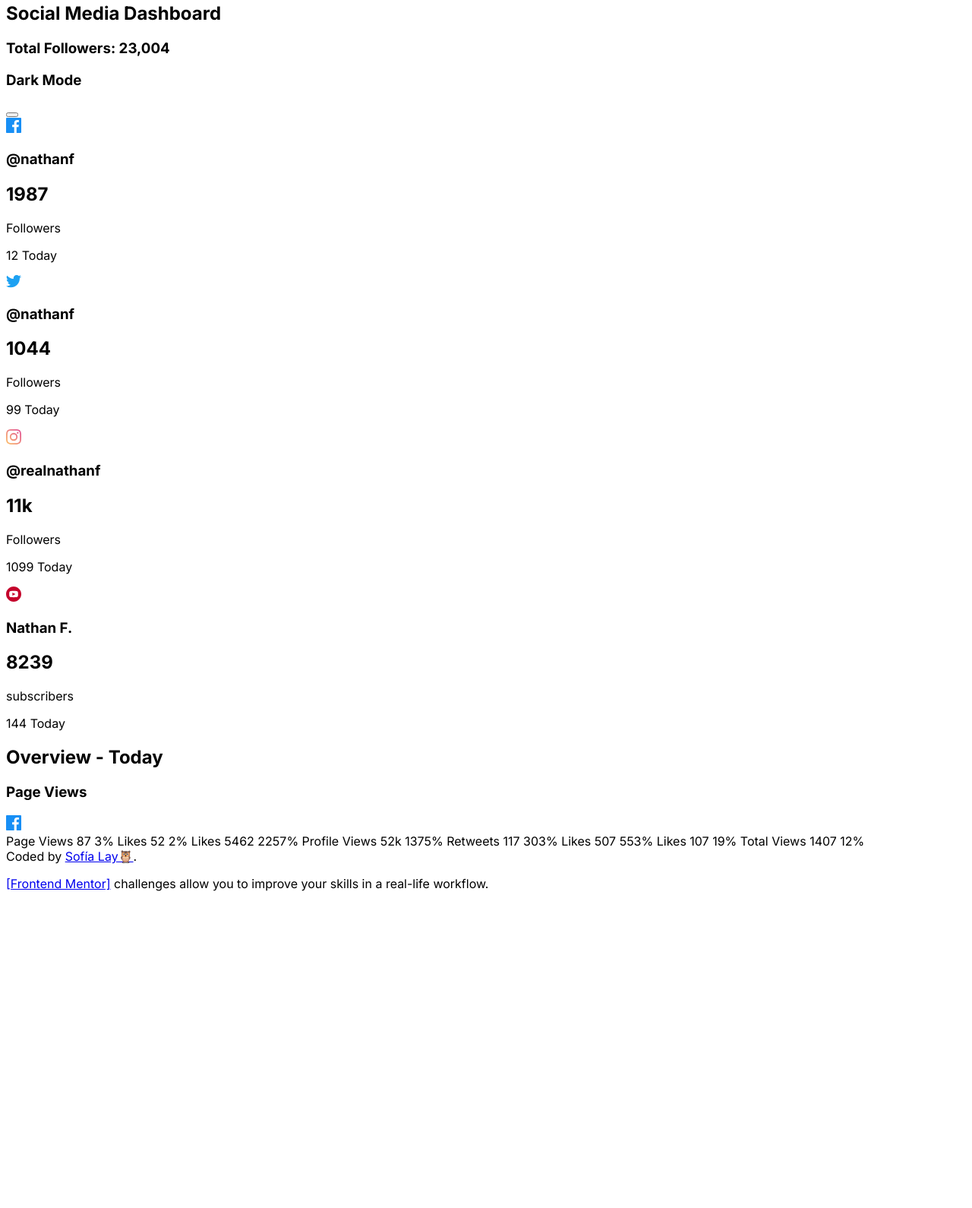
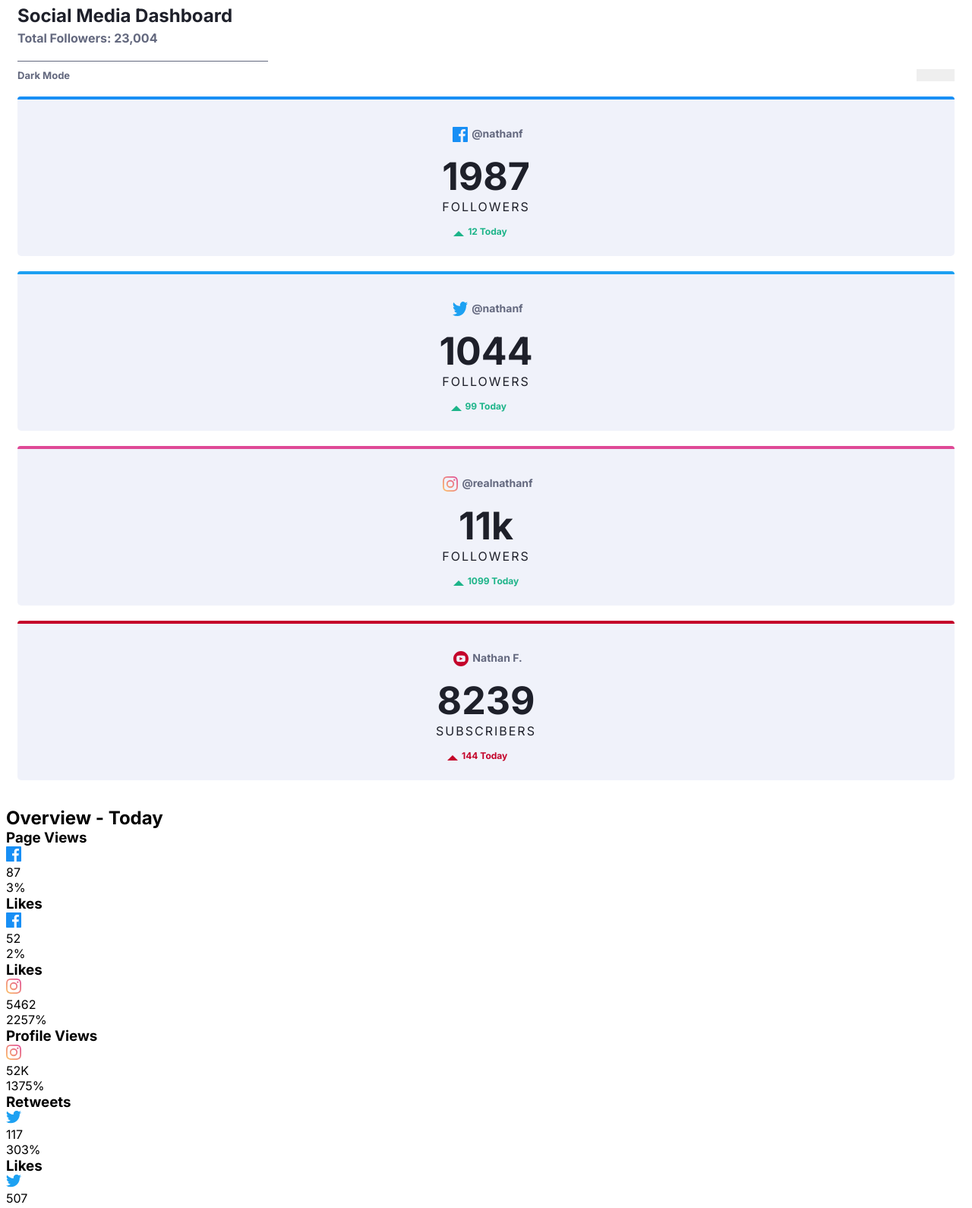
Before and after one commit to Sofialay/Native-Javascript, a plain HTML site: page theme-switcher/index.html in a window 1280 px wide. Shown: the part 17-1607 px from the top of the page at 76% size. Before the commit the page ends 1206 px from the top, so only its background shows below. Drawn offline with Linux system fonts and the light colour scheme.

Commit message:
update css and html

```diff
--- a/theme-switcher/css/style.css
+++ b/theme-switcher/css/style.css
@@ -1,2 +1,104 @@
 body {
-  font-family: "Inter", sans-serif; }
+  font-family: "Inter", sans-serif;
+  background-color: white; }
+  body h1, body p, body h2, body h3, body button {
+    margin: 0;
+    padding: 0; }
+
+.social-media-dashboard {
+  padding: 15px;
+  color: #1e202a; }
+  .social-media-dashboard header h1 {
+    font-size: x-large;
+    padding-bottom: 5px; }
+  .social-media-dashboard header p {
+    color: #63687e;
+    font-weight: bold;
+    padding-bottom: 20px; }
+  .social-media-dashboard header .line {
+    width: 330px;
+    height: 1px;
+    background-color: #63687e;
+    margin-bottom: 10px; }
+  .social-media-dashboard header .switcher {
+    display: flex;
+    justify-content: space-between; }
+    .social-media-dashboard header .switcher h3 {
+      color: #63687e;
+      font-size: small; }
+    .social-media-dashboard header .switcher button {
+      width: 50px;
+      border: none; }
+  .social-media-dashboard .card {
+    position: relative;
+    margin: 20px 0;
+    padding: 25px;
+    background-color: #f0f2fa;
+    display: flex;
+    flex-direction: column;
+    align-items: center;
+    height: 160px;
+    border-radius: 5px; }
+    .social-media-dashboard .card .primary-color-1 {
+      width: 100%;
+      height: 4px;
+      background-color: #198ff5;
+      position: absolute;
+      border-radius: 5px 5px 0 0;
+      top: 0; }
+    .social-media-dashboard .card .primary-color-2 {
+      width: 100%;
+      height: 4px;
+      background-color: #1ca0f2;
+      position: absolute;
+      border-radius: 5px 5px 0 0;
+      top: 0; }
+    .social-media-dashboard .card .primary-color-3 {
+      width: 100%;
+      height: 4px;
+      background-color: #df4996;
+      position: absolute;
+      border-radius: 5px 5px 0 0;
+      top: 0; }
+    .social-media-dashboard .card .primary-color-4 {
+      width: 100%;
+      height: 4px;
+      background-color: #c4032a;
+      position: absolute;
+      border-radius: 5px 5px 0 0;
+      top: 0; }
+    .social-media-dashboard .card .name-and-media {
+      display: flex;
+      padding: 15px; }
+      .social-media-dashboard .card .name-and-media img {
+        width: 20px;
+        height: 20px;
+        margin: 0 5px; }
+      .social-media-dashboard .card .name-and-media h3 {
+        font-size: 14px;
+        color: #63687e; }
+    .social-media-dashboard .card .today-counter {
+      text-align: center; }
+      .social-media-dashboard .card .today-counter h1 {
+        font-size: 50px; }
+      .social-media-dashboard .card .today-counter .followers {
+        text-transform: uppercase;
+        letter-spacing: 2px; }
+      .social-media-dashboard .card .today-counter .track-day {
+        display: flex;
+        margin: 15px; }
+        .social-media-dashboard .card .today-counter .track-day .triangle {
+          width: 0;
+          height: 0;
+          border-style: solid;
+          border-width: 7px 7px 7px 7px;
+          border-color: transparent transparent #1db489 transparent;
+          margin-right: 5px; }
+        .social-media-dashboard .card .today-counter .track-day p {
+          color: #1db489;
+          font-weight: bold;
+          font-size: 12px; }
+      .social-media-dashboard .card .today-counter .youtube-red .triangle {
+        border-color: transparent transparent #c4032a transparent; }
+      .social-media-dashboard .card .today-counter .youtube-red p {
+        color: #c4032a; }
--- a/theme-switcher/index.html
+++ b/theme-switcher/index.html
@@ -11,75 +11,85 @@
 </head>
 <body>
   <section class="social-media-dashboard">
-    <head>
+    <header>
       <h1>Social Media Dashboard</h1>
-      <h3>Total Followers: 23,004</h3>
-      <div></div>
+      <p>Total Followers: 23,004</p>
+      <div class="line"></div>
+      <div class="switcher">
         <h3>Dark Mode</h3>
         <button></button>
-    </head>
+      </div>
+    </header>
 
-    <div class="card-1">
+    <div class="card first-card">
       <div class="primary-color-1"></div>
       <div class="name-and-media">
         <img src="./images/icon-facebook.svg" alt="@nathanf on facebook">
         <h3>@nathanf</h3>
       </div>
 
+      <div class="today-counter">
         <h1>1987</h1>
-      <p>Followers</p>
+        <p class="followers">Followers</p>
 
         <div class="track-day">
-        <div></div>
+          <div class="triangle"></div>
           <p>12 Today</p>
         </div>
       </div>
+    </div>
 
-    <div class="card-2">
+    <div class="card second-card">
       <div class="primary-color-2"></div>
       <div class="name-and-media">
         <img src="./images/icon-twitter.svg" alt="@nathanf on twitter">
         <h3>@nathanf</h3>
       </div>
 
+      <div class="today-counter">
         <h1>1044</h1>
-      <p>Followers</p>
+        <p class="followers">Followers</p>
 
         <div class="track-day">
-        <div></div>
+          <div class="triangle"></div>
           <p>99 Today</p>
         </div>
       </div>
+    </div>
 
-    <div class="card-3">
+    <div class="card third-card">
       <div class="primary-color-3"></div>
       <div class="name-and-media">
         <img src="./images/icon-instagram.svg" alt="@nathanf on instagram">
         <h3>@realnathanf</h3>
       </div>
 
+      <div class="today-counter">
         <h1>11k</h1>
         <p class="followers">Followers</p>
 
         <div class="track-day">
-        <div></div>
+          <div class="triangle"></div>
           <p>1099 Today</p>
         </div>
       </div>
+    </div>
 
-    <div class="card-4">
+    <div class="card fourth-card">
       <div class="primary-color-4"></div>
       <div class="name-and-media">
         <img src="./images/icon-youtube.svg" alt="@nathanf on youtube">
         <h3>Nathan F.</h3>
       </div>
 
+      <div class="today-counter">
         <h1>8239</h1>
         <p class="followers">subscribers</p>
 
-      <div class="track-day">
-        <div></div>
+        <div class="track-day youtube-red">
+          <div class="triangle"></div>
           <p>144 Today</p>
+        </div>
      </div>
     </div>
   </section>
@@ -91,46 +101,92 @@
     <div class="information-media">
       <div class="social-media">
         <h3>Page Views</h3>
-        <img class="facebook-views" src="./images/icon-facebook.svg" alt="">
+        <img class="icon-social-media" src="./images/icon-facebook.svg" alt=" icon facebook">
+      </div>
+      <div class="counter-and-percent">
+        <p>87</p>
+        <p>3%</p>
+      </div>
+    </div>
+
+    <div class="information-media">
+      <div class="social-media">
+        <h3>Likes</h3>
+        <img class="icon-social-media" src="./images/icon-facebook.svg" alt="icon facebook">
+      </div>
+      <div class="counter-and-percent">
+        <p>52</p>
+        <p>2%</p>
+      </div>
+    </div>
+
+    <div class="information-media">
+      <div class="social-media">
+        <h3>Likes</h3>
+        <img class="icon-social-media" src="./images/icon-instagram.svg" alt="icon instagram">
+      </div>
+      <div class="counter-and-percent">
+        <p>5462</p>
+        <p>2257%</p>
+      </div>
+    </div>
+
+    <div class="information-media">
+      <div class="social-media">
+        <h3>Profile Views</h3>
+        <img class="icon-social-media" src="./images/icon-instagram.svg" alt="icon instagram">
+      </div>
+      <div class="counter-and-percent">
+        <p>52K</p>
+        <p>1375%</p>
+      </div>
+    </div>
+
+    <div class="information-media">
+      <div class="social-media">
+        <h3>Retweets</h3>
+        <img class="icon-social-media" src="./images/icon-twitter.svg" alt="icon twitter">
+      </div>
+      <div class="counter-and-percent">
+        <p>117</p>
+        <p>303%</p>
+      </div>
+    </div>
+
+    <div class="information-media">
+      <div class="social-media">
+        <h3>Likes</h3>
+        <img class="icon-social-media" src="./images/icon-twitter.svg" alt="icon twitter">
       </div>
       <div class="numbers-and-percent">
-
+        <p>507</p>
+        <p>553%</p>
       </div>
     </div>
+
+    <div class="information-media">
+      <div class="social-media">
+        <h3>Likes</h3>
+        <img class="icon-social-media" src="./images/icon-youtube.svg" alt="icon youtube">
+      </div>
+      <div class="numbers-and-percent">
+        <p>107</p>
+        <p>19%</p>
+      </div>
+    </div>
+
+    <div class="information-media">
+      <div class="social-media">
+        <h3>Total Views</h3>
+        <img class="icon-social-media" src="./images/icon-youtube.svg" alt="icon twitter">
+      </div>
+      <div class="numbers-and-percent">
+        <p>1407</p>
+        <p>12%</p>
+      </div>
+    </div>
+
   </section>
-
-
-  Page Views
-  87
-  3%
-
-  Likes
-  52
-  2%
-
-  Likes
-  5462
-  2257%
-
-  Profile Views
-  52k
-  1375%
-
-  Retweets
-  117
-  303%
-
-  Likes
-  507
-  553%
-
-  Likes
-  107
-  19%
-
-  Total Views
-  1407
-  12%
 
   <div class="attribution">
     Coded by <a href="#">Sofía Lay🦉</a>.
```
Lines whose indentation alone changed are shown as unchanged.
